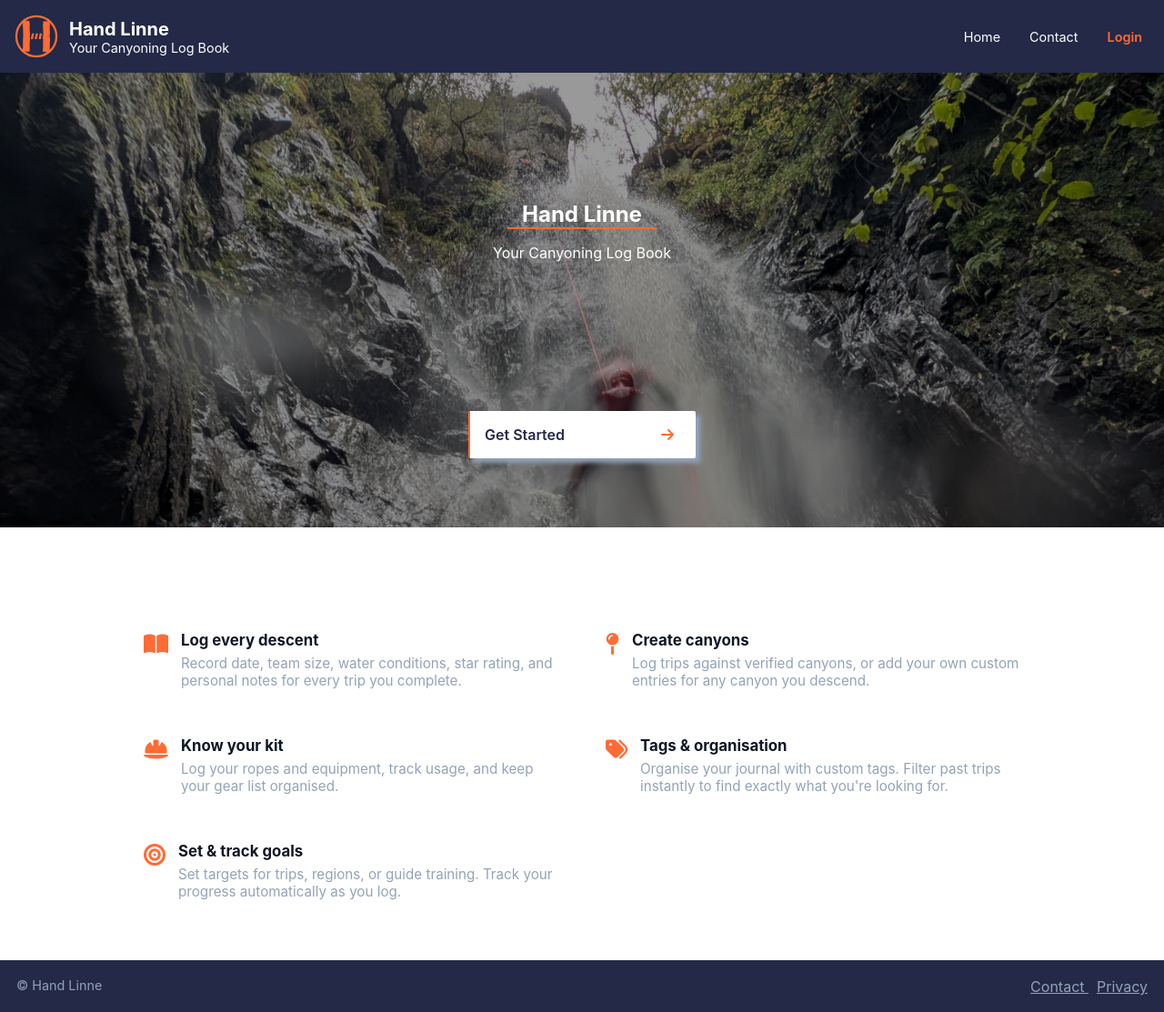
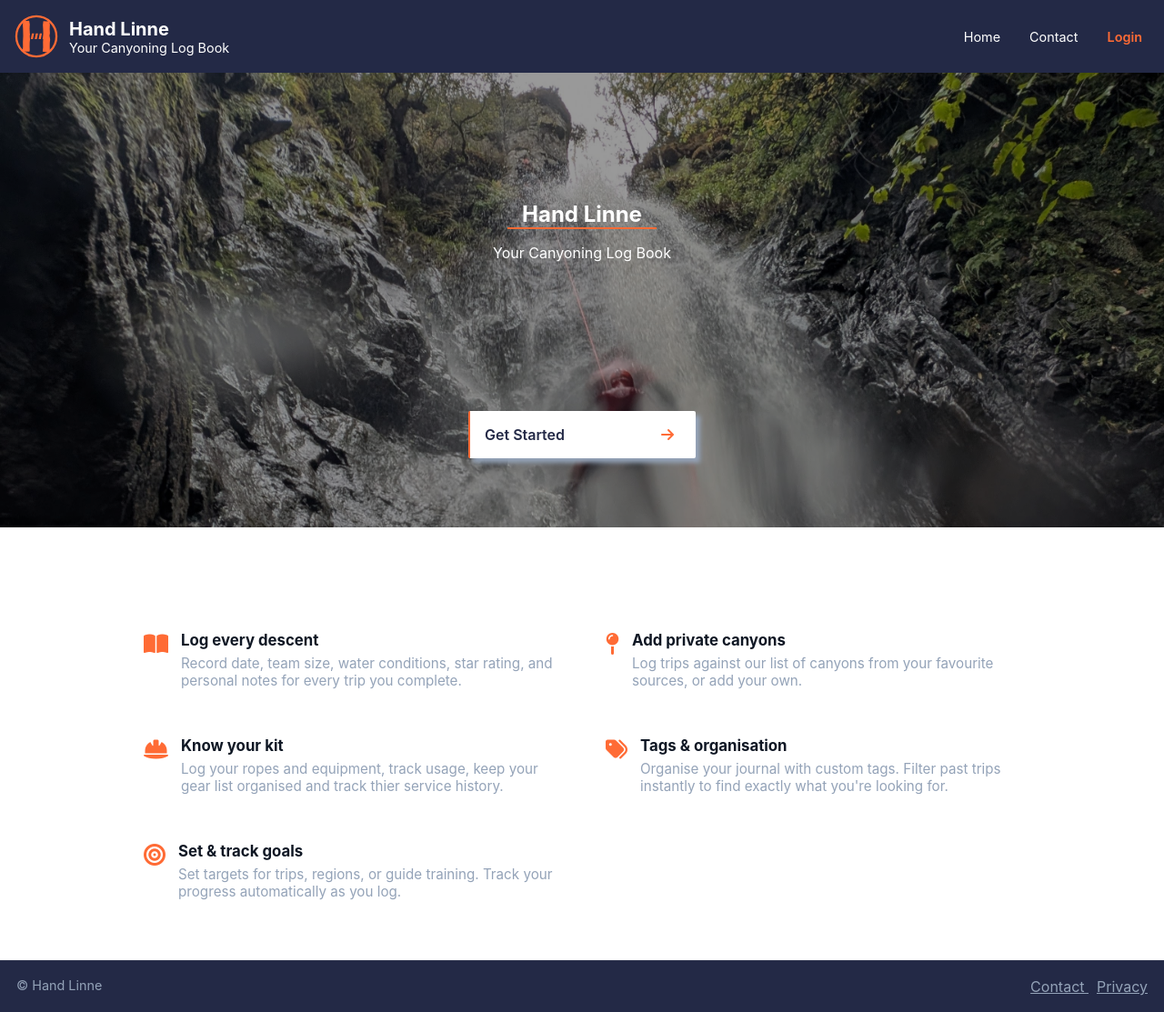
Before and after one commit to AranMason/CanyonJournal, a Jekyll site: the page built from docs/index.html, in a window 1280 px wide. Shown: the whole page at 91% size. Built offline with Jekyll 4.4.1, drawn with Linux system fonts in a browser that asks for light colours.

Commit message:
Copy tweaks

```diff
--- a/docs/_config.yml
+++ b/docs/_config.yml
@@ -25,14 +25,14 @@ features:
       Record date, team size, water conditions, star rating, and personal notes for every trip you complete.
 
   - icon: fa-solid fa-map-pin
-    title: Create canyons
+    title: Add private canyons
     text: >
-      Log trips against verified canyons, or add your own custom entries for any canyon you descend.
+      Log trips against our list of canyons from your favourite sources, or add your own.
 
   - icon: fa-solid fa-helmet-safety
     title: Know your kit
     text: >
-      Log your ropes and equipment, track usage, and keep your gear list organised.
+      Log your ropes and equipment, track usage, keep your gear list organised and track thier service history.
 
   - icon: fa-solid fa-tags
     title: Tags & organisation
```
